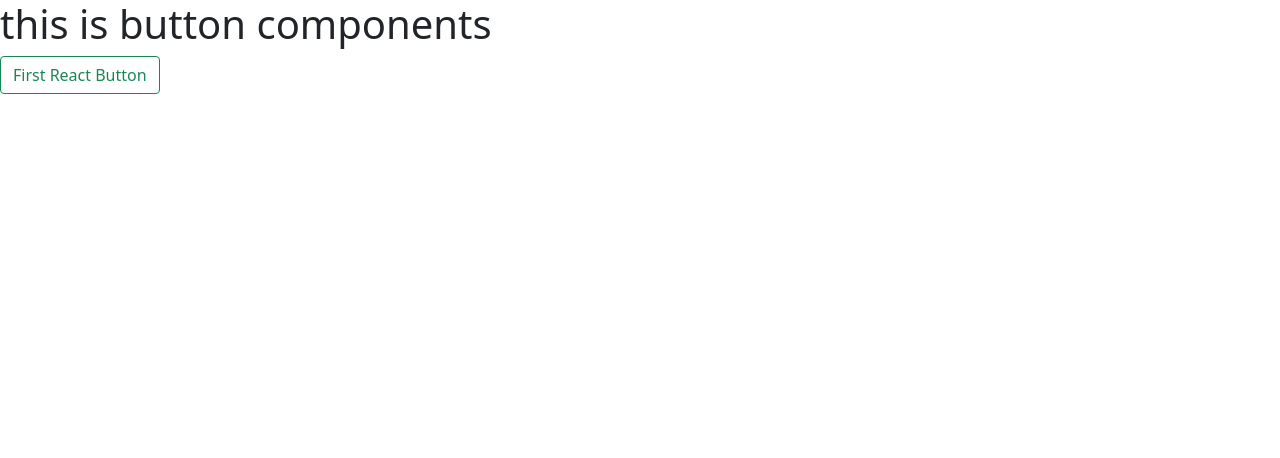
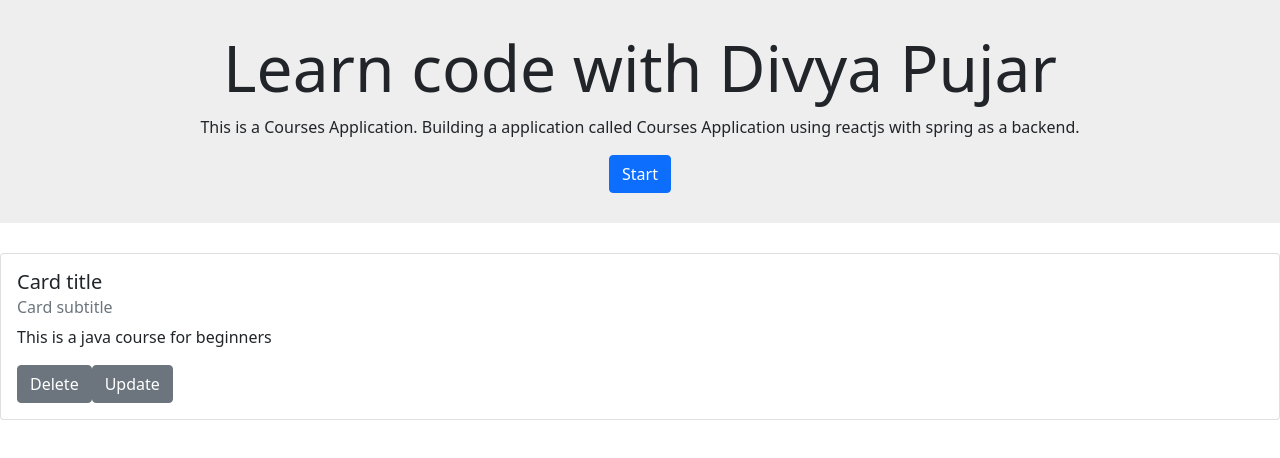
Before and after one commit to divyapujar11/springboot-reactjs, a React (Create React App) app in the folder course-app/: page / in a window 1280 px wide. Shown: the top 458 px of the page. Built offline with nearby package versions, Linux system fonts and the light colour scheme.

Commit message:
update course-app

```diff
--- a/course-app/src/App.css
+++ b/course-app/src/App.css
@@ -36,3 +36,36 @@
     transform: rotate(360deg);
   }
 }
+
+.container-fluid .jumbotron, .container .jumbotron {
+  border-radius: 6px;
+  padding-left: 15px;
+  padding-right: 15px;
+}
+
+@media screen and (min-width: 768px)
+{
+.container-fluid .jumbotron, .container .jumbotron {
+    padding-left: 60px;
+    padding-right: 60px;
+}
+}
+
+@media screen and (min-width: 768px)
+{
+.jumbotron {
+    padding-bottom: 48px;
+    padding-top: 48px;
+    text-align: center;
+}
+}
+
+.jumbotron {
+  background-color: #eee;
+  padding-left: 60px;
+  padding-right: 60px;
+  margin-bottom: 30px;
+  padding-bottom: 30px;
+  padding-top: 30px;
+
+}
--- a/course-app/src/App.js
+++ b/course-app/src/App.js
@@ -2,6 +2,8 @@ import logo from './logo.svg';
 import './App.css';
 import { Button } from 'reactstrap';
 import {ToastContainer, toast} from 'react-toastify';
+import Home from './components/Home';
+import Course from './components/Course'
 
 function App() {
   const btnhandle = () =>{
@@ -18,8 +20,8 @@ function App() {
   return (
     <div>
       <ToastContainer/>
-      <h1> this is button components</h1>
-      <Button color='success' outline onClick={btnhandle}>First React Button</Button>
+      <Home/>
+      <Course />
     </div>
   );
 }
--- /dev/null
+++ b/course-app/src/components/Course.js
@@ -0,0 +1,30 @@
+import React from "react";
+import {Card, CardBody, CardSubtitle, CardTitle, CardText, CardFooter, Button, Container } from 'reactstrap';
+
+function Course(){
+    return(
+        <div>
+  <Card outline>
+    <CardBody>
+      <CardTitle tag="h5">
+        Card title
+      </CardTitle>
+      <CardSubtitle className="mb-2 text-muted"
+        tag="h6"
+      >
+        Card subtitle
+      </CardSubtitle>
+      <CardText>
+        This is a java course for beginners
+      </CardText>
+      <Button>
+        Delete
+      </Button>
+      <Button>Update</Button>
+    </CardBody>
+  </Card>
+</div>
+    )
+}
+
+export default Course;
--- /dev/null
+++ b/course-app/src/components/Home.js
@@ -0,0 +1,21 @@
+
+import React from "react";
+import {Button,Container} from 'reactstrap';
+
+function Home(){
+    return(
+        <div class="jumbotron" >
+            <h1 className="display-3">Learn code with Divya Pujar</h1>
+            <p>
+                This is a Courses Application. Building a application called Courses Application using reactjs with spring as a backend.
+            </p>
+            <Container>
+                <Button color="primary">Start</Button>
+            </Container>
+
+
+        </div>
+    )
+}
+
+export default Home;
```
Also changed, not shown: course-app/src/components/Header.js (added, +11 -0 lines).
